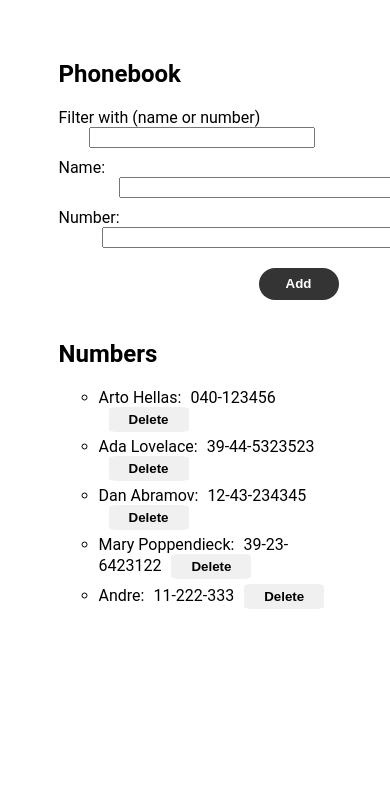
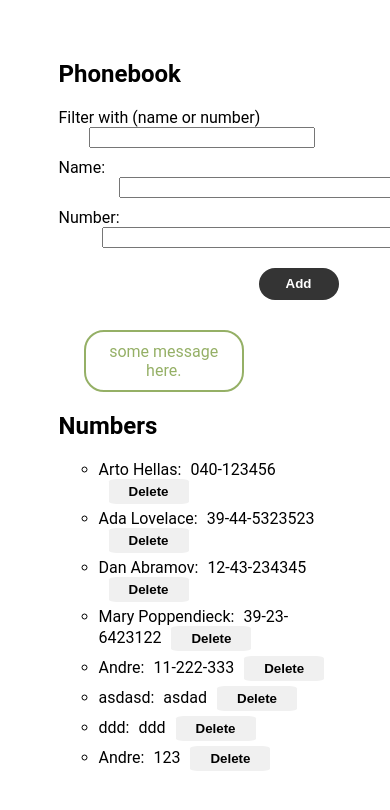
Before and after one commit to katsuragawa-fullstackopen/part-0-to-2, a React (Create React App) app in the folder part2/phonebook/: page / in a window 390 px wide. Shown: the top 810 px of the page. Built offline with nearby package versions, Linux system fonts and the light colour scheme; data requests are answered from the project's data file; the HTML template or start-up script is replaced by a standard one.

Commit message:
Update phonebook to 2.19

```diff
--- a/part2/phonebook/db.json
+++ b/part2/phonebook/db.json
@@ -24,6 +24,21 @@
       "name": "Andre",
       "number": "11-222-333",
       "id": 5
+    },
+    {
+      "name": "asdasd",
+      "number": "asdad",
+      "id": 6
+    },
+    {
+      "name": "ddd",
+      "number": "ddd",
+      "id": 7
+    },
+    {
+      "name": "Andre",
+      "number": "123",
+      "id": 8
     }
   ]
 }
--- a/part2/phonebook/src/App.js
+++ b/part2/phonebook/src/App.js
@@ -55,12 +55,18 @@ const Persons = ({ persons, search, deletePerson }) => {
   );
 };
 
+const Notification = ({ message }) => {
+  if (message === null) return null;
+  return <div className="add-message">{message}</div>;
+};
+
 const App = () => {
   // setup hooks
   const [persons, setPersons] = useState([]);
   const [newName, setNewName] = useState("");
   const [newNumber, setNewNumber] = useState("");
   const [search, setSearch] = useState("");
+  const [addMsg, setAddMsg] = useState("some message here.");
 
   useEffect(() => {
     phonebookServices.getContacts().then((contacts) => setPersons(contacts));
@@ -118,6 +124,11 @@ const App = () => {
             setPersons(updatedList);
             setNewName("");
             setNewNumber("");
+
+            setAddMsg(`Updated contact ${newPersonObject.name}`);
+            setTimeout(() => {
+              setAddMsg(null);
+            }, 2000);
           });
       } else {
         // if he dont want to update, reset input
@@ -133,6 +144,11 @@ const App = () => {
           setPersons(persons.concat(createdContact));
           setNewName("");
           setNewNumber("");
+
+          setAddMsg(`Created new contact ${newPersonObject.name}`);
+          setTimeout(() => {
+            setAddMsg(null);
+          }, 2000);
         });
     }
   };
@@ -161,6 +177,7 @@ const App = () => {
         handleNumberInput={handleNumberInput}
         addPerson={addPerson}
       />
+      <Notification message={addMsg} />
       <h2>Numbers</h2>
       <Persons persons={persons} search={search} deletePerson={deletePerson} />
     </div>
--- a/part2/phonebook/src/index.css
+++ b/part2/phonebook/src/index.css
@@ -62,3 +62,15 @@ span {
   background-color: #f0f0f0;
   font-weight: bold;
 }
+
+.add-message {
+  width: 50%;
+  text-align: center;
+  color: #95B066;
+  font-size: 16px;
+  border-style: solid;
+  border-width: 2px;
+  border-radius: 20px;
+  padding: 10px;
+  margin: 10px 25px;
+}
```
